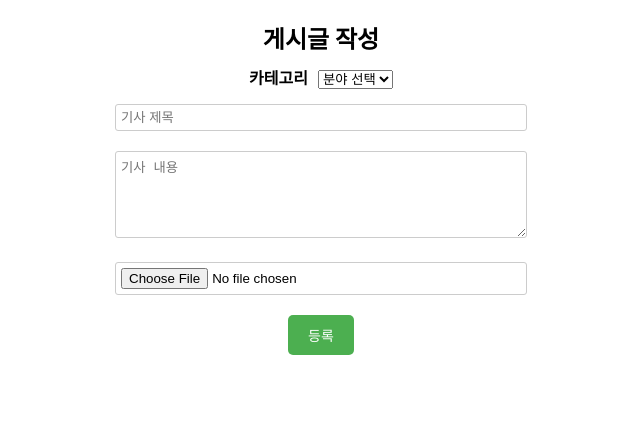
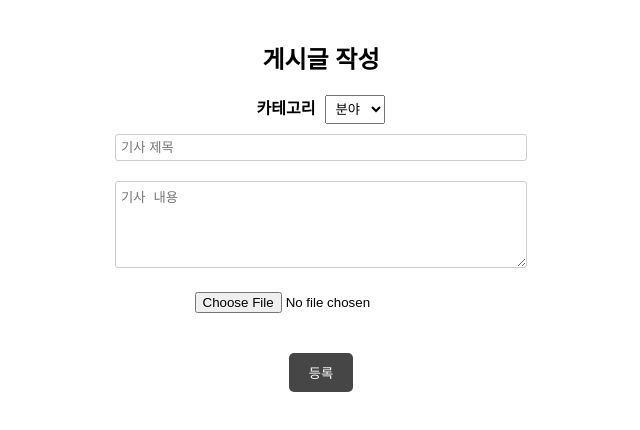
Before and after one commit to hyun1437/nuriggun_front, a plain HTML site: page article/create_article.html in a window 1280 px wide. Shown: the whole page, without its empty margins (319-959 px from the left). Drawn offline with nearby package versions, Linux system fonts and the light colour scheme.

Commit message:
:zap: 게시글 작성 완료

```diff
--- a/static/css/create_article.css
+++ b/static/css/create_article.css
@@ -1,11 +1,18 @@
  /* 게시글 작성 폼 스타일 */
+ body {
+  font-family: Arial, sans-serif;
+  margin: 0;
+  padding: 20px;
+}
+
  div {
     margin-bottom: 20px;
     text-align: center;
   }
 
   h2 {
-    margin-bottom: 10px;
+    font-size: 24px;
+    margin-bottom: 20px;
     text-align: center;
   }
 
@@ -17,9 +24,8 @@
   }
 
   input[type="text"],
-  textarea,
-  input[type="file"] {
-    width: 70%;
+  textarea {
+    width: 50%;
     max-width: 400px;
     padding: 5px;
     border: 1px solid #ccc;
@@ -31,19 +37,11 @@
     resize: vertical;
   }
 
-  button {
-    padding: 10px 20px;
-    background-color: #4caf50;
-    color: #ffffff;
-    border: none;
-    border-radius: 5px;
-    cursor: pointer;
-    font-size: 14px;
+  input[type="file"] {
+    margin-bottom: 20px;
   }
 
-  button:hover {
-    background-color: #45a049;
-  }
+
 
   #author-info {
     margin-bottom: 10px;
@@ -59,6 +57,11 @@
     text-align: center;
   }
 
+  select#category {
+    width: 60px;
+    padding: 5px;
+  }
+
   .category-container {
     display: flex;
     justify-content: center;
@@ -69,3 +72,18 @@
   .input-group-text {
     margin-right: 10px;
   }
+
+  button#articlepost {
+    padding: 10px 20px;
+    background-color: #464646;
+    color: #fff;
+    border: none;
+    cursor: pointer;
+    border-radius: 5px;
+    transition: all .15s linear;
+  }
+
+  button#articlepost:hover {
+    color:white;
+    background-color: #212121;
+  }
```
Also changed, not shown: user/article_list.html (+13 -10 lines), user/login.html (+0 -6 lines), user/message.html (+1 -3 lines).
